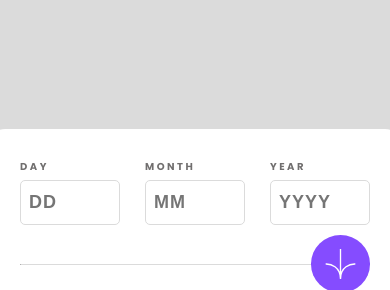
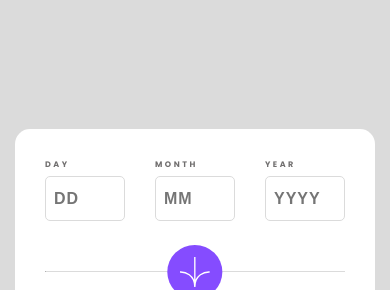
Before and after one commit to 4rch1tT/age-calculator-FM, a plain HTML site: page index.html in a window 390 px wide. Shown: the part 58-348 px from the top of the page. Drawn offline with Linux system fonts and the light colour scheme.

Commit message:
added: responsiveness

```diff
--- a/style.css
+++ b/style.css
@@ -191,3 +191,45 @@ span {
   font-style: italic;
   font-weight: 400;
 }
+
+@media screen and (max-width: 600px) {
+  #content {
+    width: 360px;
+  }
+
+  label {
+    font-size: 8px;
+  }
+
+  input {
+    width: 80px;
+    font-size: medium;
+  }
+
+  p{
+    font-size: 56px;
+  }
+
+  #form-container{
+    margin-bottom: 40px;
+    gap: 0;
+    justify-content: space-between;
+  }
+
+  #submit-div{
+    position: relative;
+  }
+
+  #btn{
+    position: absolute;
+    padding: 12px;
+    top: 50%;
+    left: 50%;
+    transform: translate(-50%,-50%);
+  }
+
+  #output{
+    margin-top: 40px;
+  }
+
+}
```
